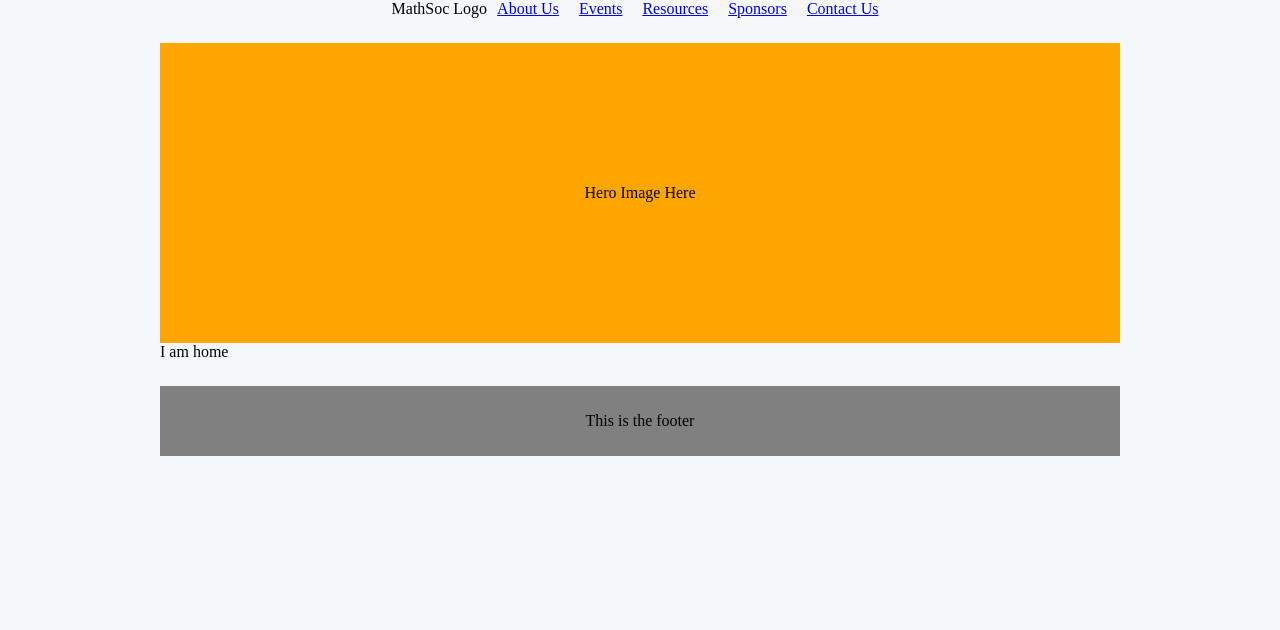
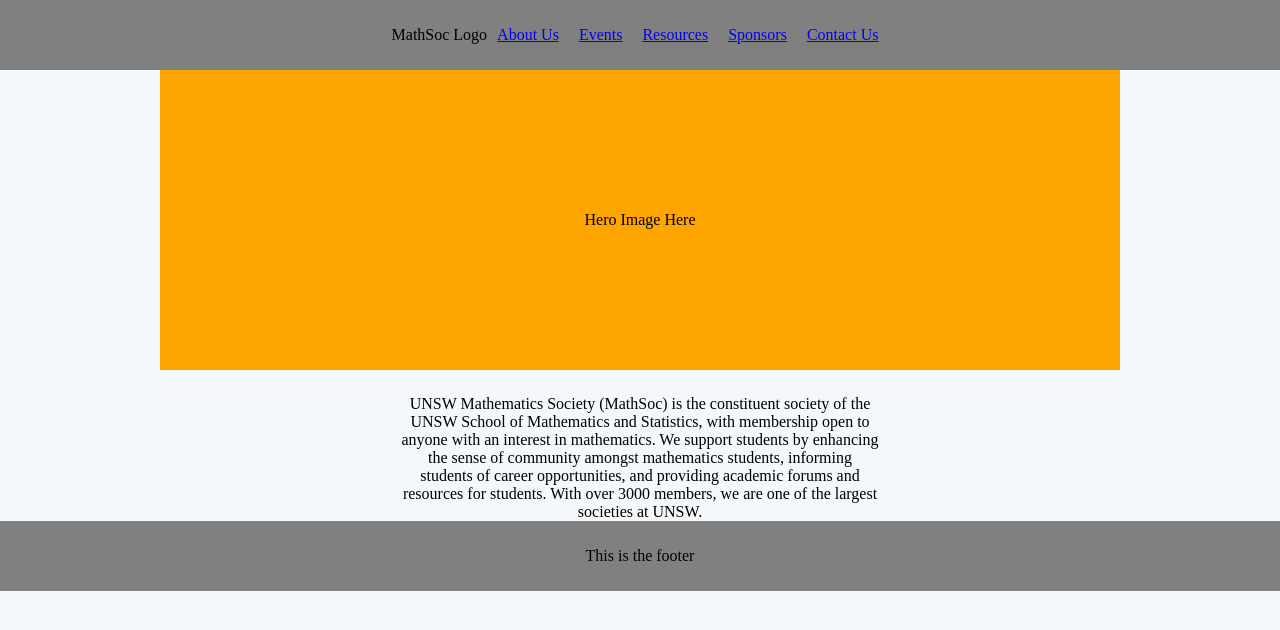
Before and after one commit to MathSocUNSW/mathsoc-website, a Next.js app in the folder frontend/: page / in a window 1280 px wide. Shown: the top 630 px of the page. Built offline with nearby package versions, Linux system fonts and the light colour scheme.

Commit message:
Main layout with no media styles

```diff
--- a/frontend/src/components/NavBar.tsx
+++ b/frontend/src/components/NavBar.tsx
@@ -5,7 +5,13 @@ import navLinks from '../data/NavBar';
 export default function NavBar() {
   return (
     <nav
-      style={{ display: 'flex', alignItems: 'center', justifyContent: 'center', height: '100%' }}
+      style={{
+        display: 'flex',
+        alignItems: 'center',
+        justifyContent: 'center',
+        height: '100%',
+        backgroundColor: 'grey'
+      }}
     >
       <ul
         style={{
--- a/frontend/src/pages/index.tsx
+++ b/frontend/src/pages/index.tsx
@@ -9,7 +9,17 @@ export default function index() {
         <title>MathSoc</title>
         <meta name='keywords' content='mathsoc' />
       </Head>
-      <Hero />I am home
+      <Hero />
+      <section style={{ display: 'flex', justifyContent: 'center', paddingTop: '25px' }}>
+        <p style={{ textAlign: 'center', paddingLeft: '25%', paddingRight: '25%' }}>
+          UNSW Mathematics Society (MathSoc) is the constituent society of the UNSW School of
+          Mathematics and Statistics, with membership open to anyone with an interest in
+          mathematics. We support students by enhancing the sense of community amongst mathematics
+          students, informing students of career opportunities, and providing academic forums and
+          resources for students. With over 3000 members, we are one of the largest societies at
+          UNSW.
+        </p>
+      </section>
     </section>
   );
 }
--- a/frontend/src/styles/globals.scss
+++ b/frontend/src/styles/globals.scss
@@ -12,13 +12,13 @@ body {
   margin: 0 auto;
   display: grid;
   grid-template-areas:
-    'sidebar-left   topbar  sidebar-right'
+    'topbar   topbar  topbar'
     'sidebar-left   content sidebar-right'
-    'sidebar-left   footer  sidebar-right';
+    'footer   footer  footer';
   grid-template-columns: 1fr 6fr 1fr;
   // TODO: change 6 to 12 for smaller screens
-  grid-template-rows: auto auto 70px;
-  gap: 25px 0; // horizontal vertical;
+  grid-template-rows: 70px auto 70px;
+  // gap: 25px 0; // horizontal vertical;
   header {
     grid-area: topbar;
   }
```
